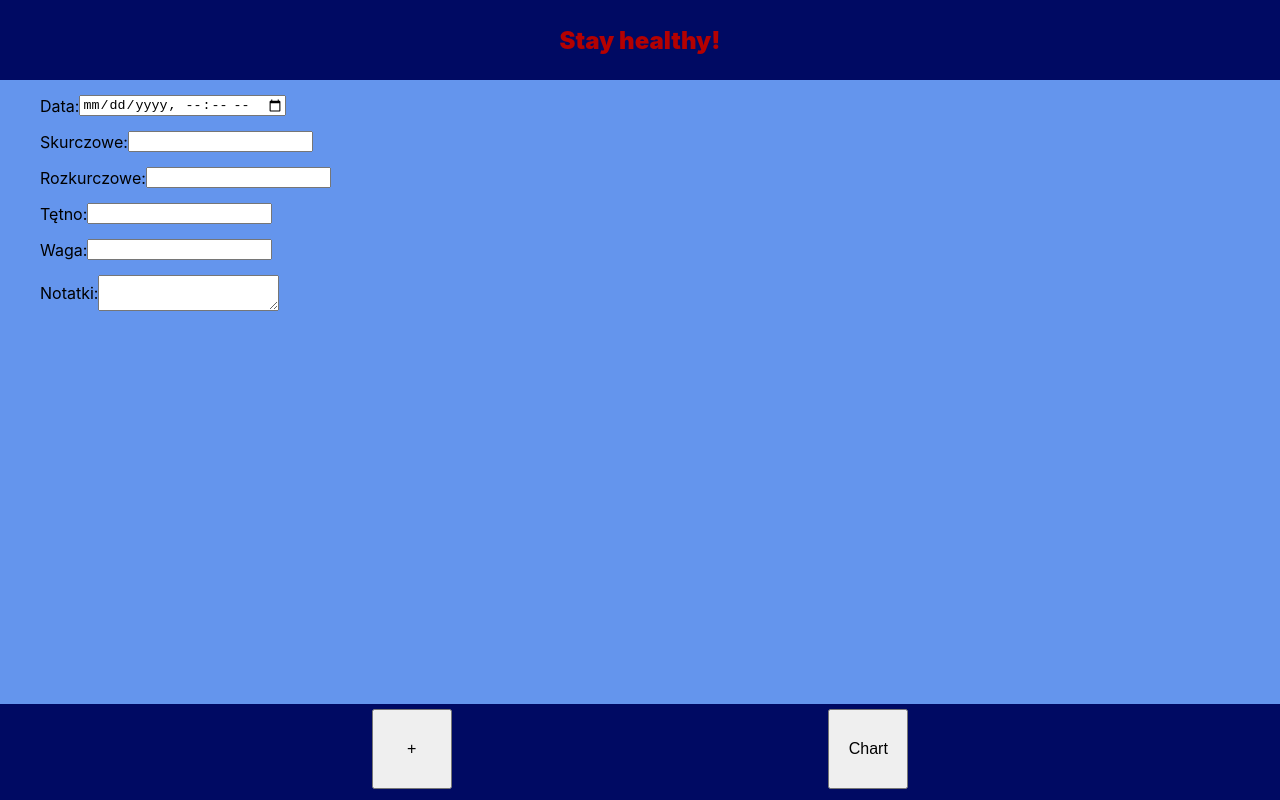
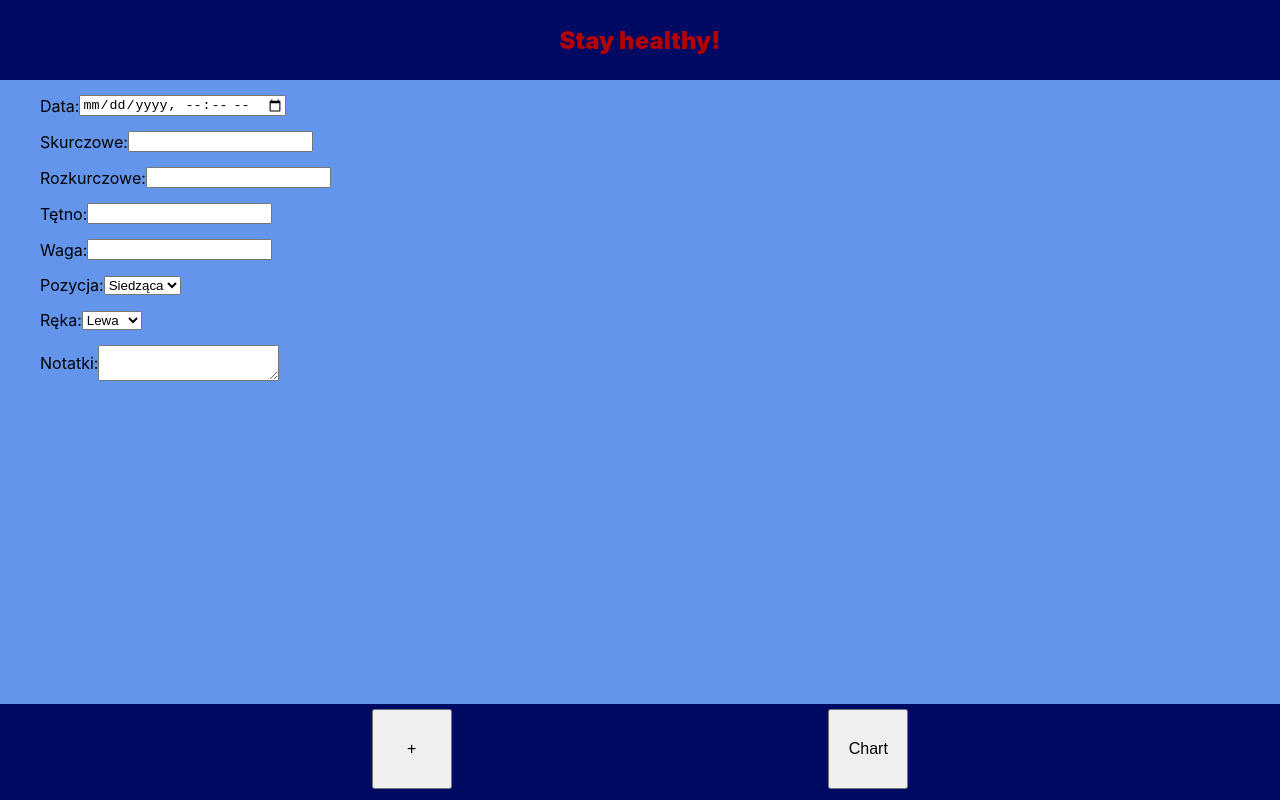
Before and after one commit to JanekJaniak/sanus, a React (Create React App) app: page / in a window 1280 px wide. Built offline with nearby package versions, Linux system fonts and the light colour scheme.

Commit message:
Add input fields WIP

```diff
--- a/src/components/NewMesurement/NewMeasure.js
+++ b/src/components/NewMesurement/NewMeasure.js
@@ -10,7 +10,9 @@ class NewMeasure extends Component {
       systolic: '',
       diastolic: '',
       heartRate: '',
-      weight: ''
+      weight: '',
+      position: '',
+      arm: ''
     }
   }
 
@@ -65,6 +67,28 @@ class NewMeasure extends Component {
             />
           </div>
           <div className={styles['form-input']}>
+            <label>Pozycja: </label>
+            <select
+              value={this.state.position}
+              onChange={this.handleInput}
+              inputtype='position'
+            >
+                <option value='sitting'>Siedząca</option>
+                <option value='lying'>Leżąca</option>
+            </select>
+          </div>
+          <div className={styles['form-input']}>
+            <label>Ręka: </label>
+            <select
+              value={this.state.arm}
+              onChange={this.handleInput}
+              inputtype='arm'
+            >
+                <option value='left'>Lewa</option>
+                <option value='right'>Prawa</option>
+            </select>
+          </div>
+          <div className={styles['form-input']}>
             <label>Notatki: </label>
             <textarea
               value={this.state.notes}
```
